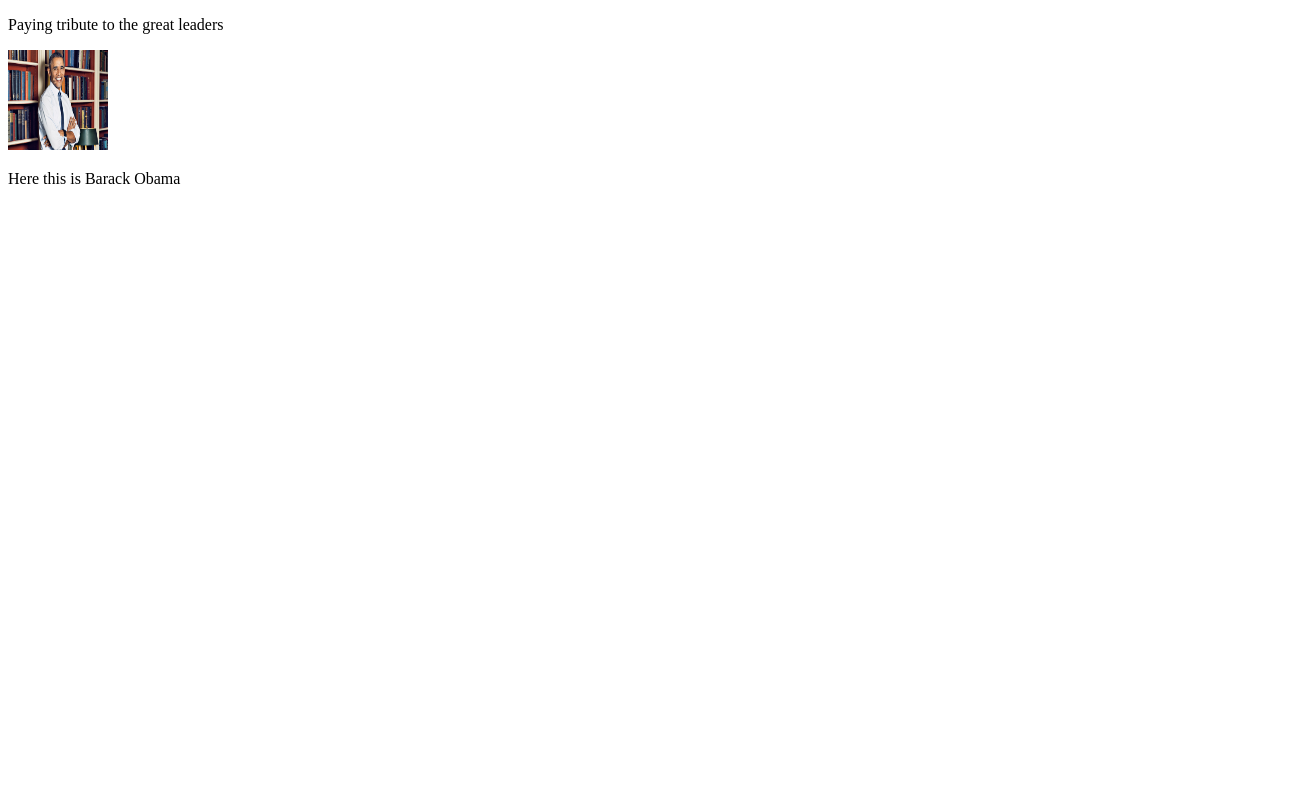
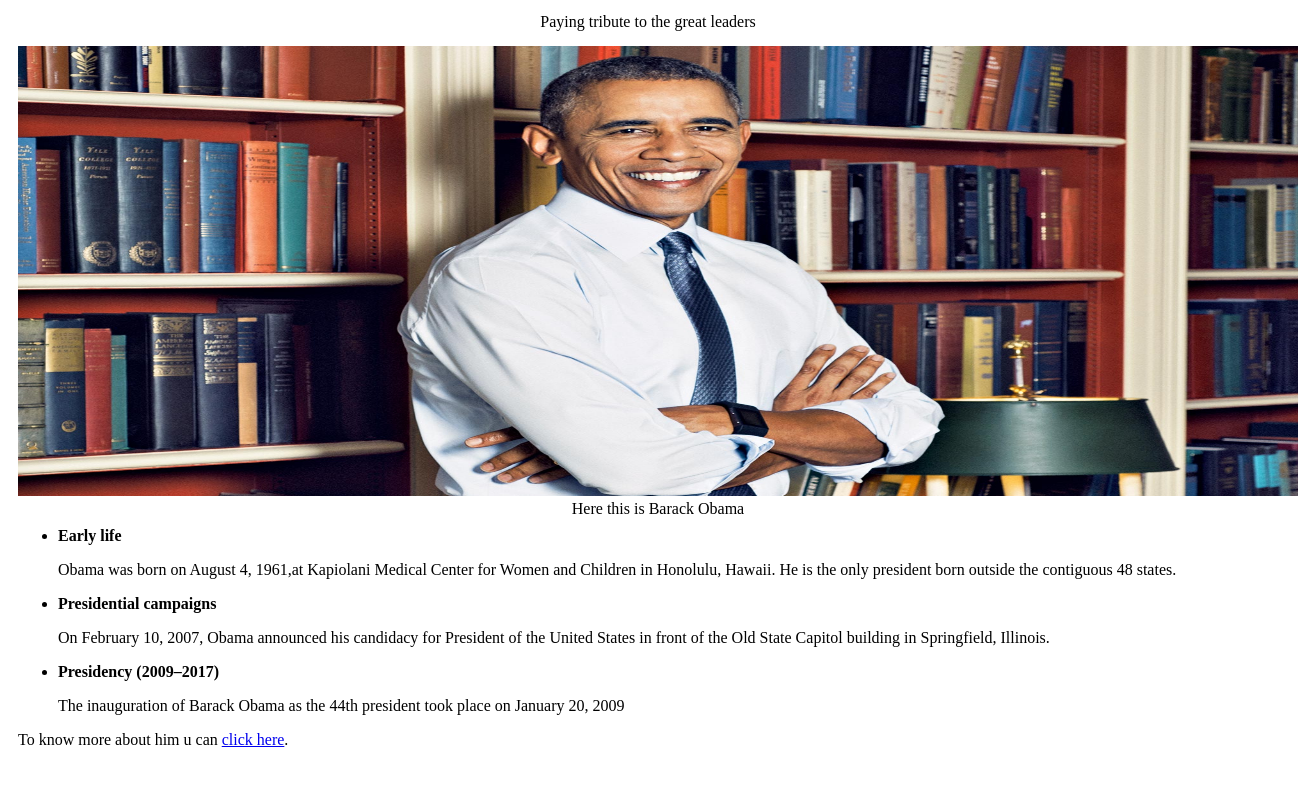
Before and after one commit to Elijahdre/microverse-collab, a plain HTML site: page index.html in a window 1280 px wide. Shown: the whole page, 1303 px wide, since content can reach past the window. Drawn offline with Linux system fonts and the light colour scheme.

Commit message:
added some style in css file and more tags in index.html

```diff
--- a/css/style.css
+++ b/css/style.css
@@ -0,0 +1,26 @@
+body{
+    height: 100%;
+    width: 100%;
+}
+#main > div{
+    margin: 5px;
+    padding: 5px;
+}
+#title {
+
+    text-align: center;
+}
+#img-div
+{
+    height: 450px;
+    width: 100%;
+    justify-content: center;
+    align-items: center;
+}
+#image{
+    height: 450px;
+    width: 100%;
+}
+#img-caption{
+    text-align: center;
+}
--- a/index.html
+++ b/index.html
@@ -9,11 +9,31 @@
   <body>
     <div id="main">
       <div id="title">
-        <p>Paying tribute to the great leaders</p>
+        Paying tribute to the great leaders
       </div>
       <div id="img-div">
         <img id="image" src="Barack-Obama.jpg" alt="" height="100px" width="100px">
-        <p id="img-caption"> Here this is Barack Obama</p>
+        <div id="img-caption"> Here this is Barack Obama</div>
+      </div>
+      <div id="tribute-info">
+        <ul>
+          <li>
+            <b>Early life</b>
+            <p>Obama was born on August 4, 1961,at Kapiolani Medical Center for Women and
+              Children in Honolulu, Hawaii. He is the only president born outside the contiguous 48
+              states.
+            </p>
+          </li>
+          <li>
+            <b>Presidential campaigns</b>
+            <p>On February 10, 2007, Obama announced his candidacy for President of the United States in front of the Old State Capitol building in Springfield, Illinois.</p>
+          </li>
+          <li>
+            <b>Presidency (2009–2017)</b>
+            <p>The inauguration of Barack Obama as the 44th president took place on January 20, 2009</p>
+          </li>
+        </ul>
+        <p>To know more about him u can <a target="_blank" href="https://en.wikipedia.org/wiki/Barack_Obama#Presidency_(2009%E2%80%932017)">click here</a>.</p>
       </div>
     </div>
 
```
